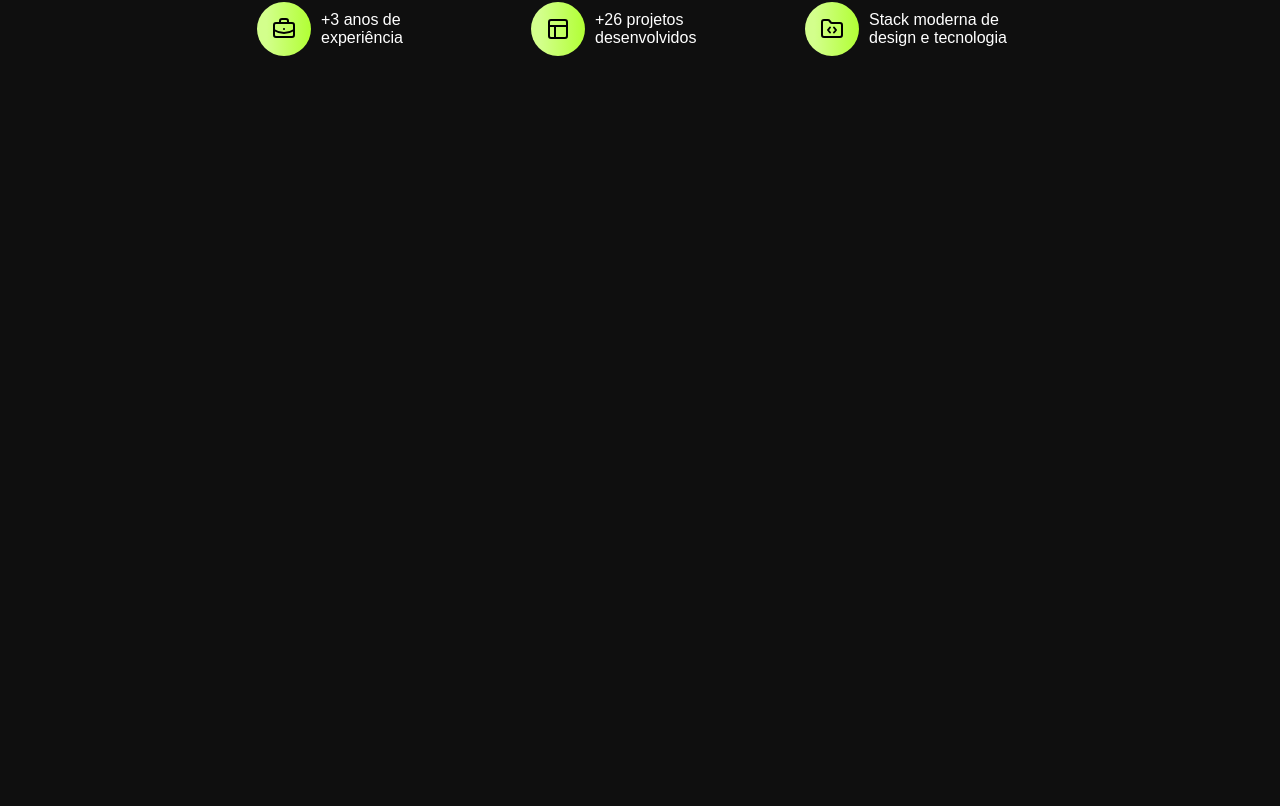
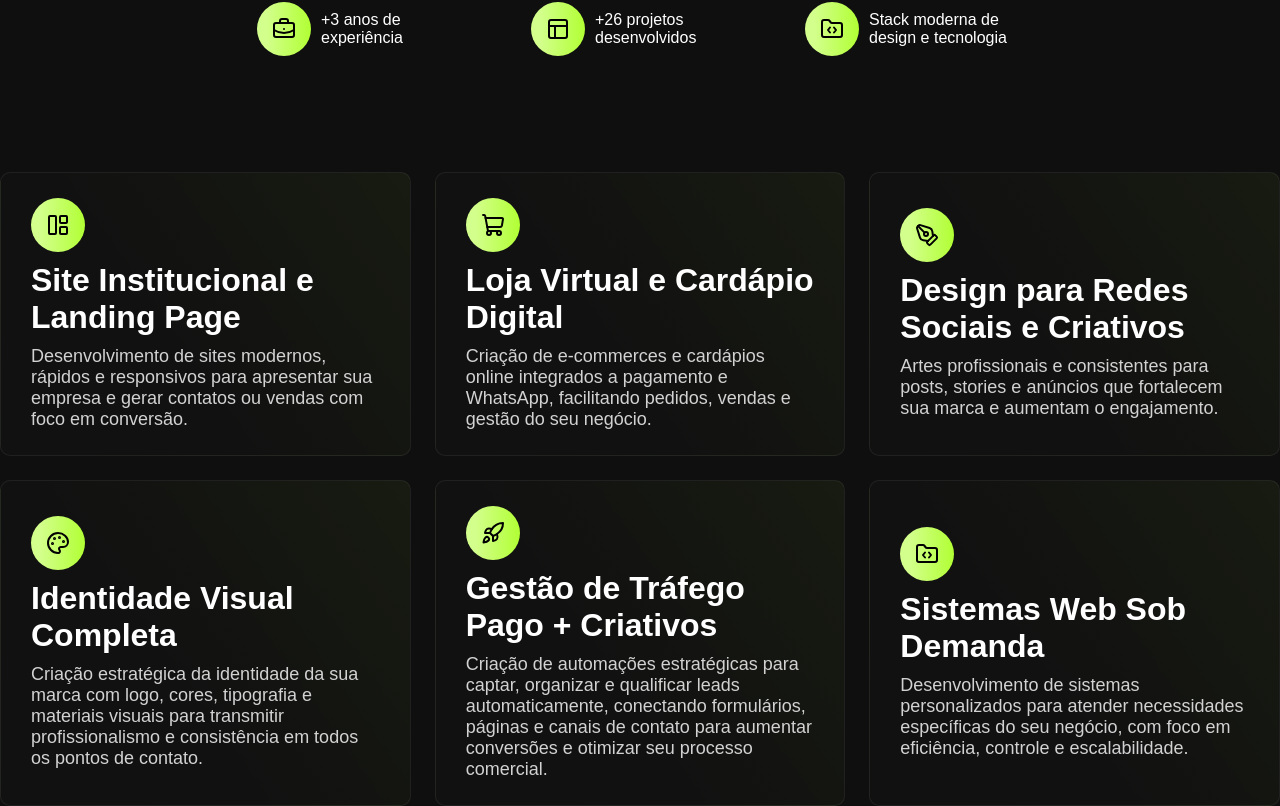
Before and after one commit to joaopaulocostasantos/my-portfolio-website, a Next.js app: page / in a window 1280 px wide. Shown: the part 631-1437 px from the top of the page. Before the commit the page ends 800 px from the top, so only its background shows below. Built offline with nearby package versions, Linux system fonts and the light colour scheme; a web font is replaced by a local one.

Commit message:
scroll customization

```diff
--- a/src/app/globals.css
+++ b/src/app/globals.css
@@ -12,6 +12,7 @@
   );
   --color-secondary: #090d0d;
   --color-background: #0f0f0f;
+  --color-border: #ffffff10;
   --color-background-nav: rgba(255, 255, 255, 0.05);
   --color-background-bagde: rgba(255, 255, 255, 0.07);
   --color-background-bagde-tag: linear-gradient(
@@ -27,6 +28,7 @@
   );
   --color-text: #ffffff;
   --color-text-secondary: #1e1e1e;
+  --color-text-tertiary: #d2d2d2;
   --color-text-bagde: linear-gradient(90deg, #fff 0%, #999 100%);
   --color-text-secondary: #1e1e1e;
 }
@@ -37,6 +39,29 @@
   margin: 0;
 }
 
+/* Scroll */
+html {
+  scroll-behavior: smooth;
+}
+
+/* Scrollbar */
+::-webkit-scrollbar {
+  width: 10px;
+}
+
+::-webkit-scrollbar-track {
+  background: #2e2e2e;
+}
+
+::-webkit-scrollbar-thumb {
+  background: #a3e635;
+  border-radius: 999px;
+}
+
+::-webkit-scrollbar-thumb:hover {
+  background: #84cc16;
+}
+
 body {
   font-family: var(--font-funnel-display), sans-serif;
   background-color: var(--color-background);
--- a/src/app/page.tsx
+++ b/src/app/page.tsx
@@ -1,9 +1,11 @@
 import { Hero } from "@/components/sections/Hero/Hero";
+import { Solutions } from "@/components/sections/Solutions/Solutions";
 
 export default function Home() {
   return (
     <main>
       <Hero />
+      <Solutions />
     </main>
   );
 }
--- /dev/null
+++ b/src/components/data/services.ts
@@ -0,0 +1,54 @@
+import {
+  LayoutPanelLeft,
+  ShoppingCart,
+  PenTool,
+  Palette,
+  Rocket,
+  FolderCode,
+  type LucideIcon,
+} from "lucide-react";
+
+export type Service = {
+  icon: LucideIcon;
+  title: string;
+  description: string;
+};
+
+export const services: Service[] = [
+  {
+    icon: LayoutPanelLeft,
+    title: "Site Institucional e Landing Page",
+    description:
+      "Desenvolvimento de sites modernos, rápidos e responsivos para apresentar sua empresa e gerar contatos ou vendas com foco em conversão.",
+  },
+  {
+    icon: ShoppingCart,
+    title: "Loja Virtual e Cardápio Digital",
+    description:
+      "Criação de e-commerces e cardápios online integrados a pagamento e WhatsApp, facilitando pedidos, vendas e gestão do seu negócio.",
+  },
+  {
+    icon: PenTool,
+    title: "Design para Redes Sociais e Criativos",
+    description:
+      "Artes profissionais e consistentes para posts, stories e anúncios que fortalecem sua marca e aumentam o engajamento.",
+  },
+  {
+    icon: Palette,
+    title: "Identidade Visual Completa",
+    description:
+      "Criação estratégica da identidade da sua marca com logo, cores, tipografia e materiais visuais para transmitir profissionalismo e consistência em todos os pontos de contato.",
+  },
+  {
+    icon: Rocket,
+    title: "Gestão de Tráfego Pago + Criativos",
+    description:
+      "Criação de automações estratégicas para captar, organizar e qualificar leads automaticamente, conectando formulários, páginas e canais de contato para aumentar conversões e otimizar seu processo comercial.",
+  },
+  {
+    icon: FolderCode,
+    title: "Sistemas Web Sob Demanda",
+    description:
+      "Desenvolvimento de sistemas personalizados para atender necessidades específicas do seu negócio, com foco em eficiência, controle e escalabilidade.",
+  },
+];
--- a/src/components/layout/Header/Header.tsx
+++ b/src/components/layout/Header/Header.tsx
@@ -18,13 +18,13 @@ export function Header() {
               <Link href="/">Início</Link>
             </li>
             <li>
-              <Link href="/">Soluções</Link>
+              <Link href="#solutions">Soluções</Link>
             </li>
             <li>
-              <Link href="/">Portfolio</Link>
+              <Link href="#portfolio">Portfolio</Link>
             </li>
             <li>
-              <Link href="/">Quem somos</Link>
+              <Link href="#about">Quem somos</Link>
             </li>
           </ul>
 
--- a/src/components/sections/Hero/Hero.tsx
+++ b/src/components/sections/Hero/Hero.tsx
@@ -29,7 +29,7 @@ export function Hero() {
 
         <div className={styles.hero__ctas}>
           <Cta />
-          <div className={styles.hero__cta__seePortfolio}>
+          <div className={styles.hero__cta__seePortfolio} id="#portfolio">
             <span className={styles.hero__cta__seePortfolio__text}>
               Veja o Portfólio
             </span>
--- /dev/null
+++ b/src/components/sections/Solutions/Solutions.module.scss
@@ -0,0 +1,10 @@
+.solutions {
+  width: 100%;
+  margin-top: 100px;
+}
+
+.solutions__grid {
+  display: grid;
+  grid-template-columns: repeat(3, 1fr);
+  gap: 24px;
+}
--- /dev/null
+++ b/src/components/sections/Solutions/Solutions.tsx
@@ -0,0 +1,25 @@
+import { Container } from "@/components/container/Container";
+import { SolutionsCards } from "../SolutionsCards/SolutionsCards";
+import styles from "./Solutions.module.scss";
+
+// data
+import { services } from "@/components/data/services";
+
+export function Solutions() {
+  return (
+    <section className={styles.solutions}>
+      <Container>
+        <div className={styles.solutions__grid} id="solutions">
+          {services.map((service) => (
+            <SolutionsCards
+              key={service.title}
+              icon={service.icon}
+              title={service.title}
+              description={service.description}
+            />
+          ))}
+        </div>
+      </Container>
+    </section>
+  );
+}
--- /dev/null
+++ b/src/components/sections/SolutionsCards/SolutionsCards.module.scss
@@ -0,0 +1,42 @@
+.solutionsCards {
+  background: linear-gradient(
+    235deg,
+    rgba(179, 255, 56, 0.05) 1.17%,
+    rgba(255, 255, 255, 0.01) 60.24%
+  );
+  border-radius: 10px;
+  border: 1px solid var(--color-border);
+  display: flex;
+  flex-direction: column;
+  justify-content: center;
+  align-items: start;
+  padding: 25px 30px;
+  gap: 10px;
+
+  .solutionsCards__icons {
+    display: flex;
+    align-items: center;
+    justify-content: center;
+    background: var(--color-background-bagde-tag);
+    border-radius: 100%;
+    padding: 15px;
+  }
+
+  .solutionsCards__content {
+    display: flex;
+    flex-direction: column;
+    gap: 10px;
+
+    h2 {
+      font-size: 32px;
+      font-weight: 600;
+      color: var(--color-text);
+    }
+
+    p {
+      font-size: 18px;
+      font-weight: 400;
+      color: var(--color-text-tertiary);
+    }
+  }
+}
--- /dev/null
+++ b/src/components/sections/SolutionsCards/SolutionsCards.tsx
@@ -0,0 +1,26 @@
+import type { LucideIcon } from "lucide-react";
+import styles from "./SolutionsCards.module.scss";
+
+type SolutionsCardsProps = {
+  icon: LucideIcon;
+  title: string;
+  description: string;
+};
+
+export function SolutionsCards({
+  icon: Icon,
+  title,
+  description,
+}: SolutionsCardsProps) {
+  return (
+    <div className={styles.solutionsCards}>
+      <div className={styles.solutionsCards__icons}>
+        <Icon />
+      </div>
+      <div className={styles.solutionsCards__content}>
+        <h2>{title}</h2>
+        <p>{description}</p>
+      </div>
+    </div>
+  );
+}
```
